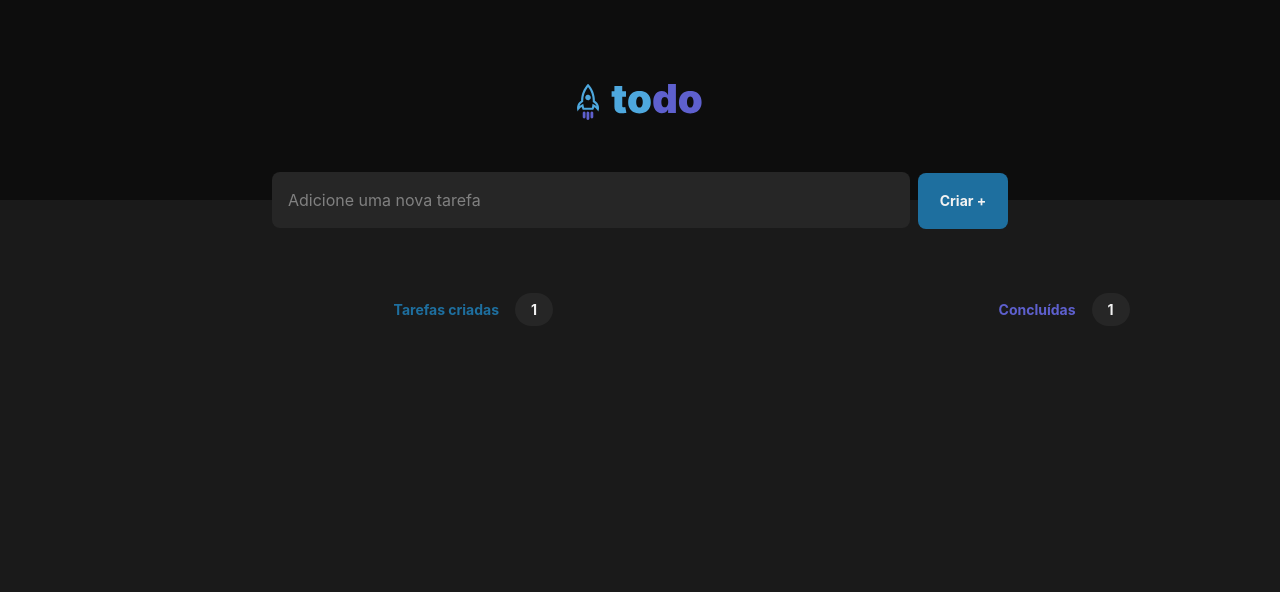
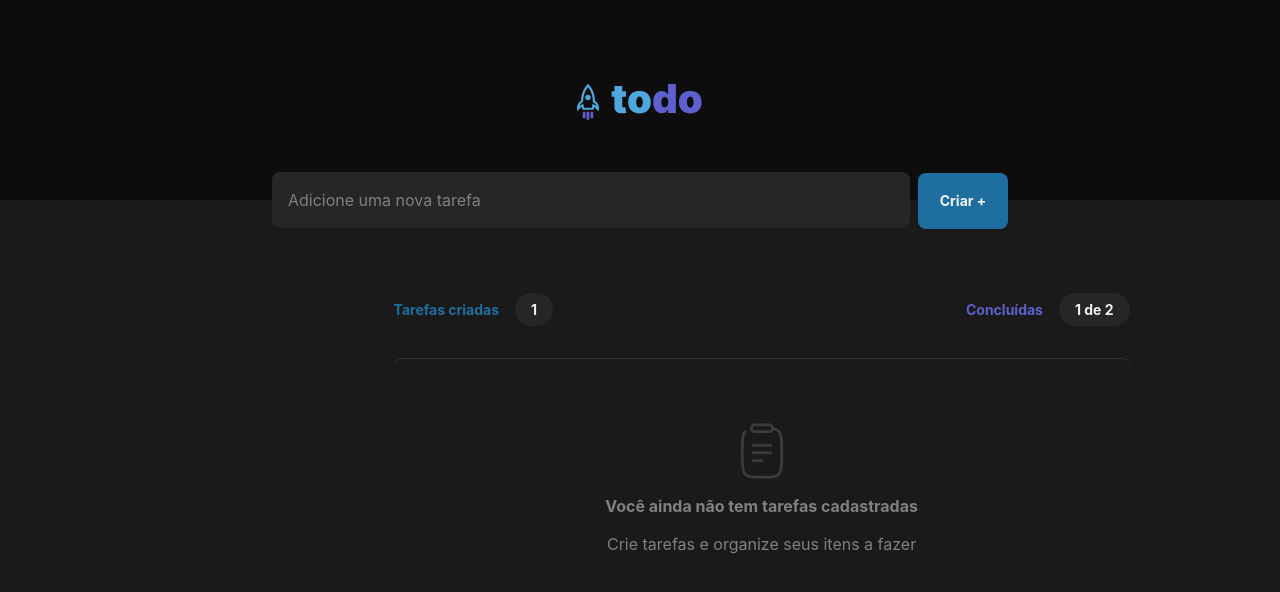
Before and after one commit to valentimm/todo, a React (Vite) app: page / in a window 1280 px wide. Shown: the top 592 px of the page. Built offline with nearby package versions, Linux system fonts and the light colour scheme.

Commit message:
feat: empty task container

```diff
--- a/src/components/TaskContainer/index.tsx
+++ b/src/components/TaskContainer/index.tsx
@@ -5,8 +5,13 @@ export function TaskContainer() {
     <StyleTaskContainer>
       <header>
         <h1 id="created">Tarefas criadas<a>1</a></h1>
-        <h1 id="concluded">Concluídas<a>1</a></h1>
+        <h1 id="concluded">Concluídas<a>1 de 2</a></h1>
       </header>
+      <main>
+        <img src="clipboard.svg" alt="clipboard" />
+        <h1>Você ainda não tem tarefas cadastradas</h1>
+        <h2>Crie tarefas e organize seus itens a fazer</h2>
+      </main>
     </StyleTaskContainer>
   );
 }
--- a/src/components/TaskContainer/style.ts
+++ b/src/components/TaskContainer/style.ts
@@ -32,4 +32,33 @@ export const StyleTaskContainer = styled.div`
 
     }
   }
+
+  main {
+    margin-top: 2rem;
+    display: flex;
+    padding: 64px 24px;
+    flex-direction: column;
+    justify-content: center;
+    align-items: center;
+    gap: 16px;
+    align-self: stretch;
+    border-radius: 0.5rem;
+    border-top: 1px solid ${({ theme }) => theme['gray-400']};
+
+    h1{
+      color: ${({ theme }) => theme['gray-300']};
+      text-align: center;
+      font-size: 1rem;
+      font-weight: 700;
+      line-height: 140%;
+    }
+
+    h2{
+      color: ${({ theme }) => theme['gray-300']};
+      text-align: center;
+      font-size: 1rem;
+      font-weight: 400;
+      line-height: 140%;
+    }
+  }
 `
```
